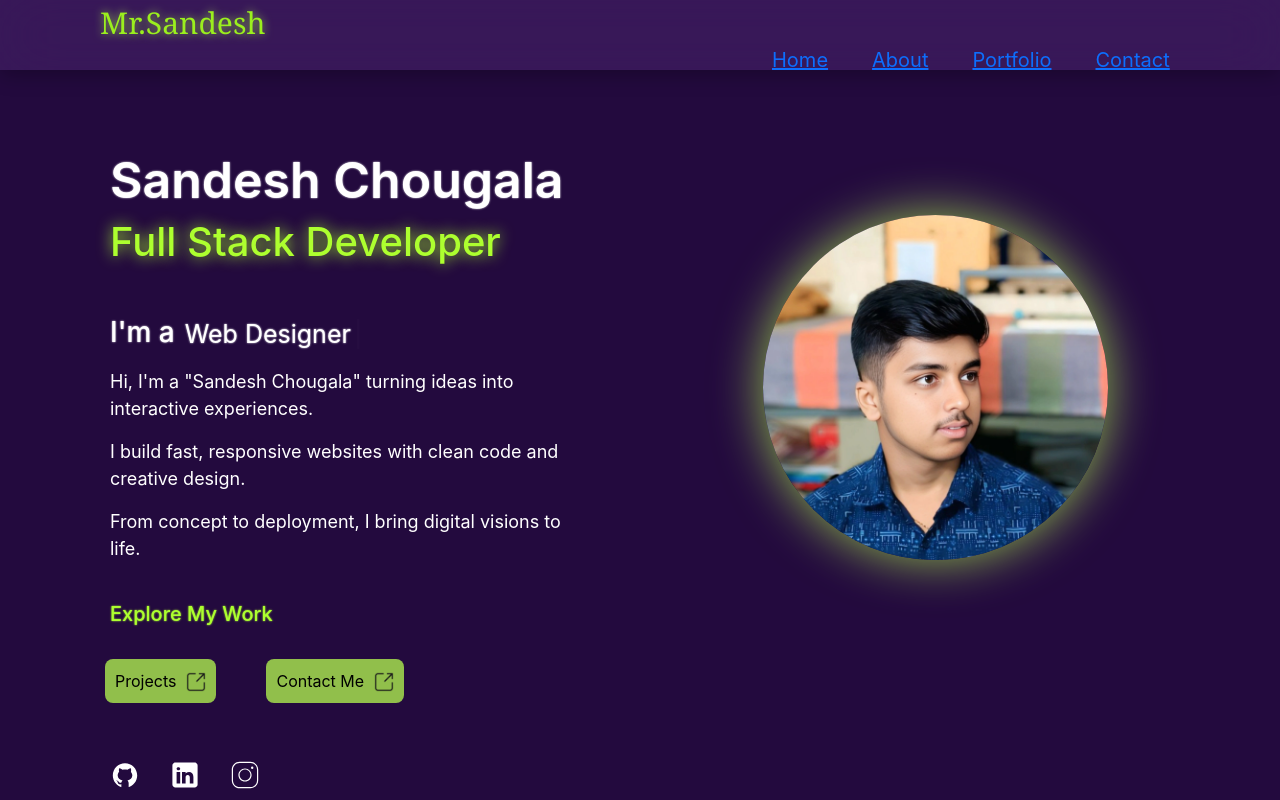
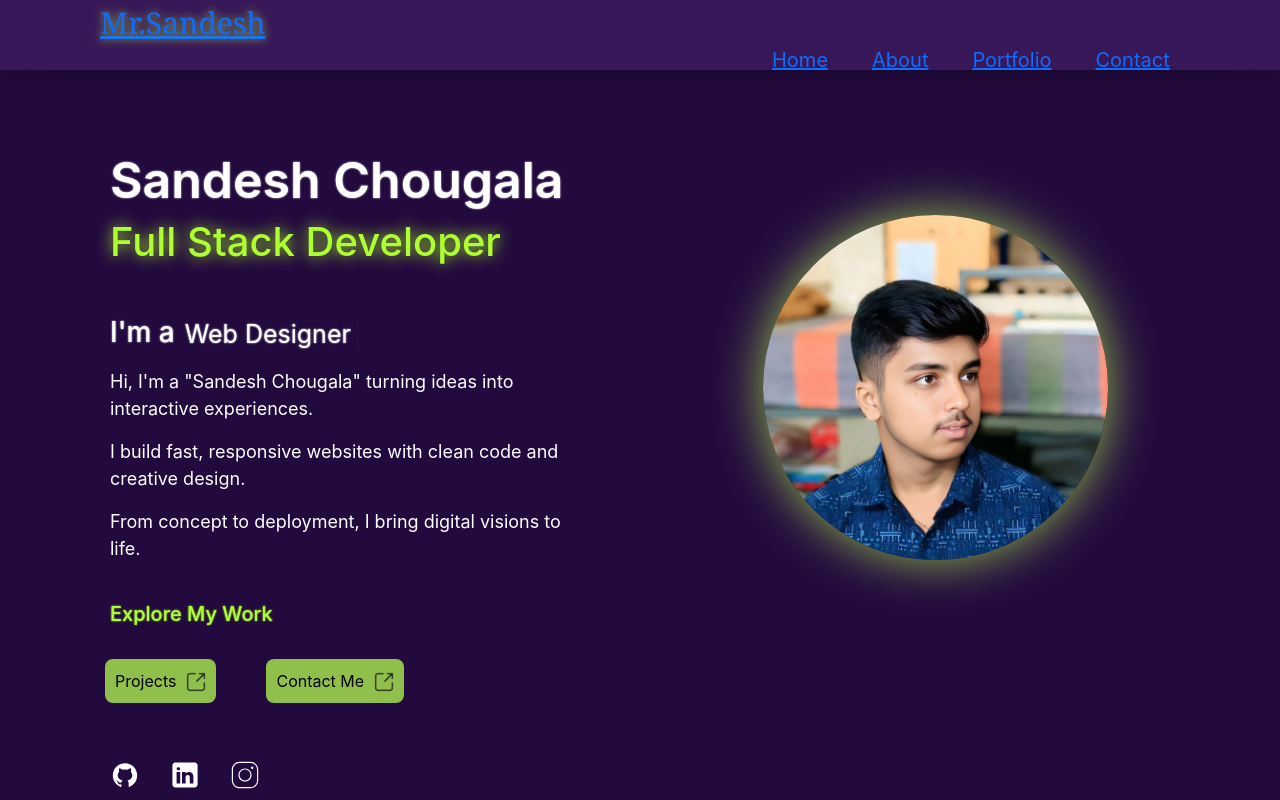
Before and after one commit to Sandesh-Chougala/Portfolio, a React (Create React App) app: page / in a window 1280 px wide. Built offline with nearby package versions, Linux system fonts and the light colour scheme.

Commit message:
all essues will fixed

```diff
--- a/src/componets/Home.js
+++ b/src/componets/Home.js
@@ -72,7 +72,7 @@ class Home extends React.Component {
               <img
                 src="./assets/my-photo.jpg"
                 className="my-img"
-                alt="My Photo"
+                alt="Profile"
               ></img>
             </div>
           </div>
--- a/src/componets/Navbar.js
+++ b/src/componets/Navbar.js
@@ -31,7 +31,7 @@ class Navbar extends React.Component {
           </div>
         </div>
         <div className="nav-head">
-          <a>Mr.Sandesh</a>
+          <a href="#home">Mr.Sandesh</a>
         </div>
         <div className="nav-links">
           <a id="home" href="#home">
```
